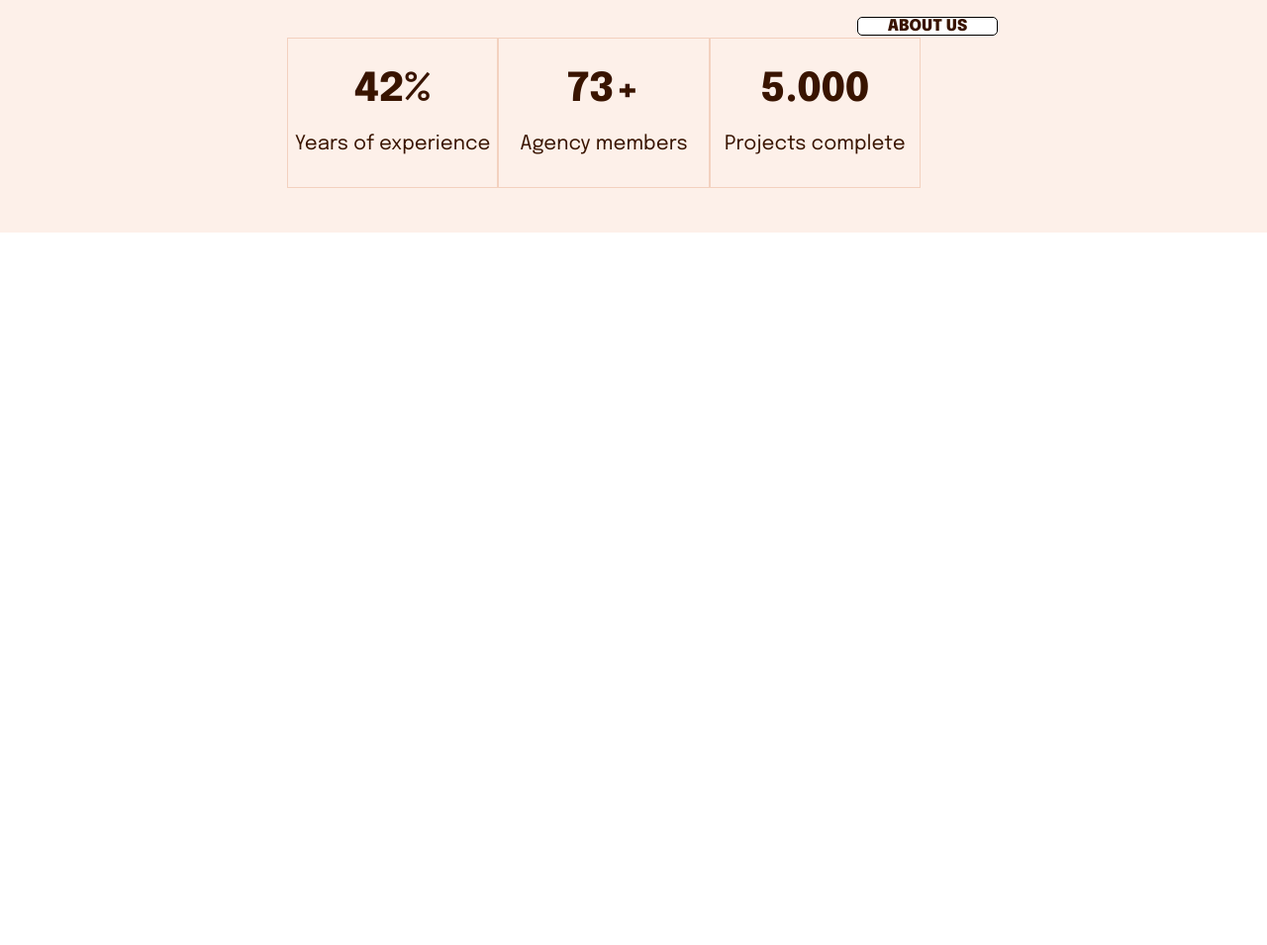
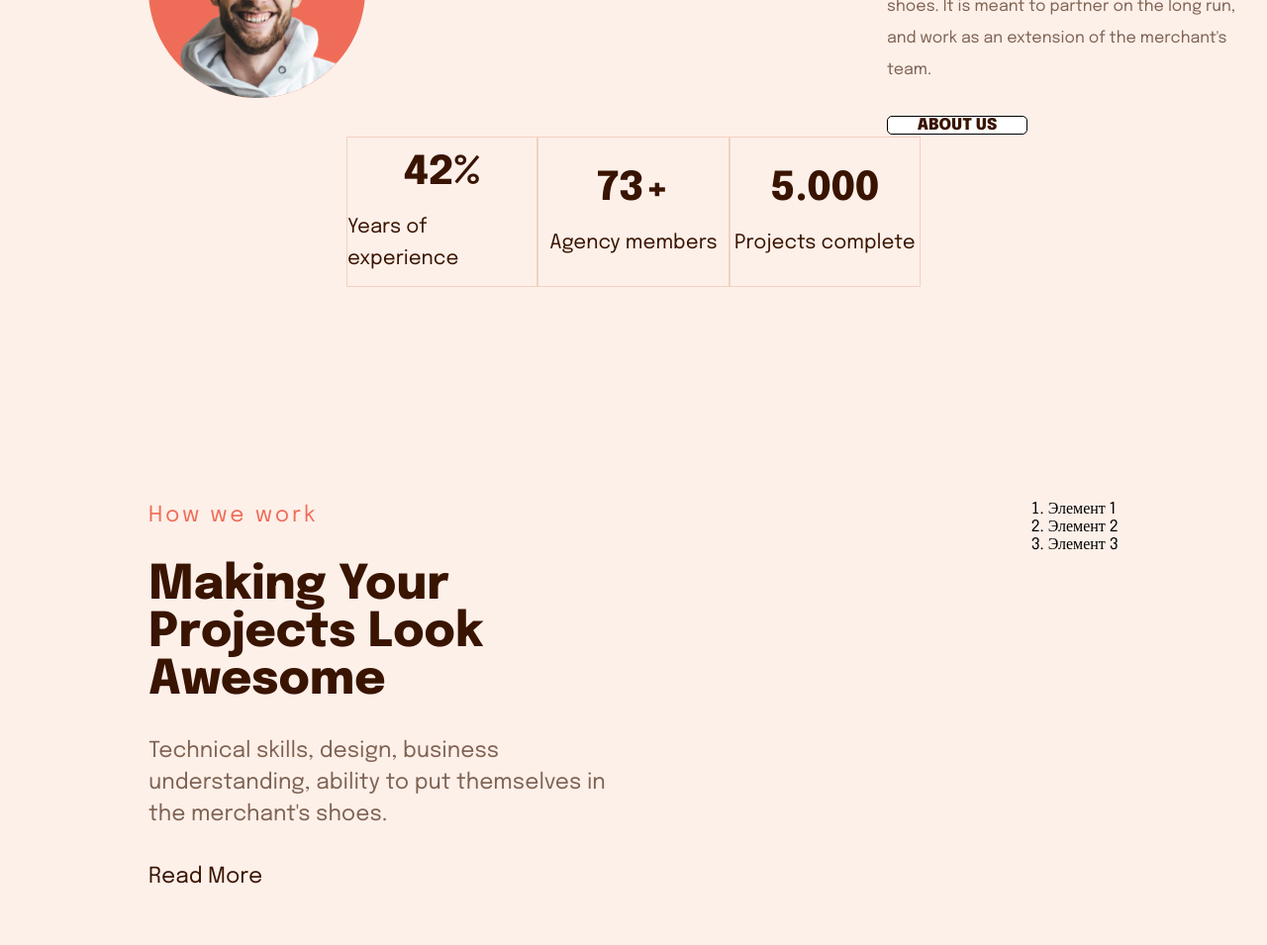
Before and after one commit to VoolFI71/training_layout2, a plain HTML site: page index.html in a window 1280 px wide. Shown: the part 1765-2720 px from the top of the page at 99% size. Before the commit the page ends 2155 px from the top, so only its background shows below. Drawn offline with Linux system fonts and the light colour scheme.

Commit message:
fix_logo_div2 + info_div3

```diff
--- a/index.css
+++ b/index.css
@@ -8,16 +8,16 @@
 }
 
 .div1{
-    height:1000px;
+    height:1100px;
     width: 100%;
     background-color: #28293e;
 }
 
 .container{
     padding-top: 35px;
-    padding-left: 120px;
+    padding-left: 150px;
     padding-right: 150px;
-    padding-bottom: 100px;
+    padding-bottom: 50px;
 }
 
 .logo{
@@ -211,7 +211,7 @@
 
 
 .div2{
-    height:1000px;
+    height:1100px;
     width: 100%;
     background-color: #fdf0e9;
 }
@@ -220,8 +220,6 @@
 .header_div2 {
     display: flex;
     justify-content: center;
-
-    padding-left: 220px;
     padding-right: 30px;
 
 }
@@ -381,3 +379,49 @@
     font-size: 20px;
     line-height: 32px;
 }
+
+
+.div3{
+    height:1000px;
+    width: 100%;
+    background-color: #fdf0e9;
+}
+
+.fullinfo_div2{
+    display: flex;
+    justify-content: space-between;
+}
+
+.info1_div3{
+    width: 470px;
+    display: flex;
+    flex-direction: column;
+    gap: 31px;
+}
+
+.text1_div3{
+    font-size: 22px;
+    line-height: 32px;
+    letter-spacing: 3px;
+    color: #EF6D58;
+}
+
+.text2_div3{
+    font-size: 48px;
+    font-weight: 800;
+    line-height: 48px;
+    color: #391400;
+}
+
+.text3_div3{
+    font-size: 22px;
+    line-height: 32px;
+    color: #391400;
+    opacity: 0.64;
+}
+
+.text4_div3{
+    font-size: 22px;
+    line-height: 32px;
+    color: #391400;
+}
--- a/index.html
+++ b/index.html
@@ -97,6 +97,26 @@
             </div>
 
         </div>
+        <div class="div3">
+            <div class="container">
+                <div class="fullinfo_div2">
+                    <div class="info1_div3">
+                        <p class="text1_div3">How we work</p>
+                        <p class="text2_div3">Making Your Projects Look Awesome</p>
+                        <p class="text3_div3">Technical skills, design, business understanding, ability to put themselves in the merchant's shoes.</p>
+                        <p class="text4_div3">Read More</p>
+                    </div>
+                    <div>
+                        <ol>
+                            <li>Элемент 1</li>
+                            <li>Элемент 2</li>
+                            <li>Элемент 3</li>
+                          </ol>
+                    </div>
+                </div>
+
+            </div>
+        </div>
     </div>
 
 </body>
```
